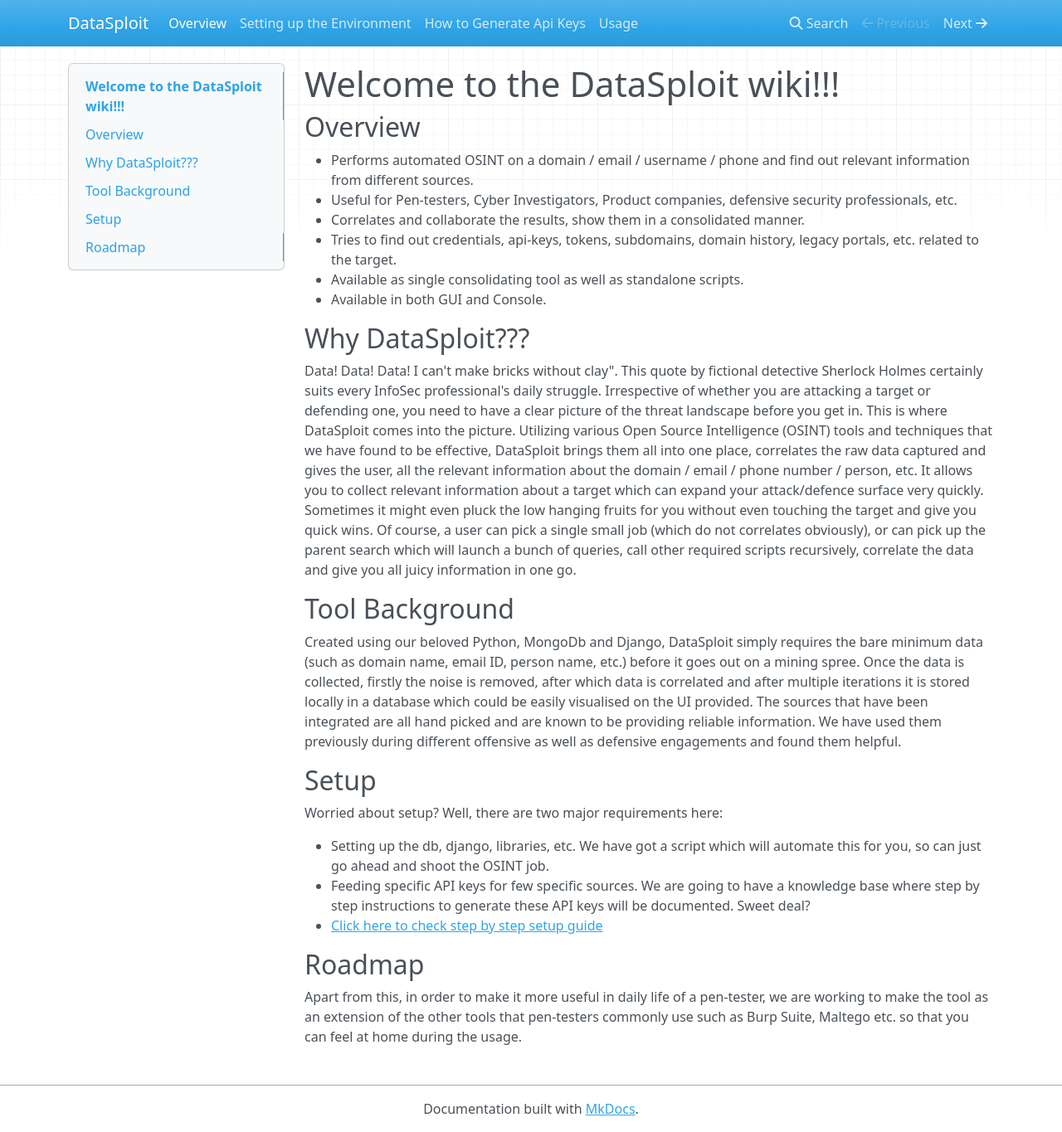
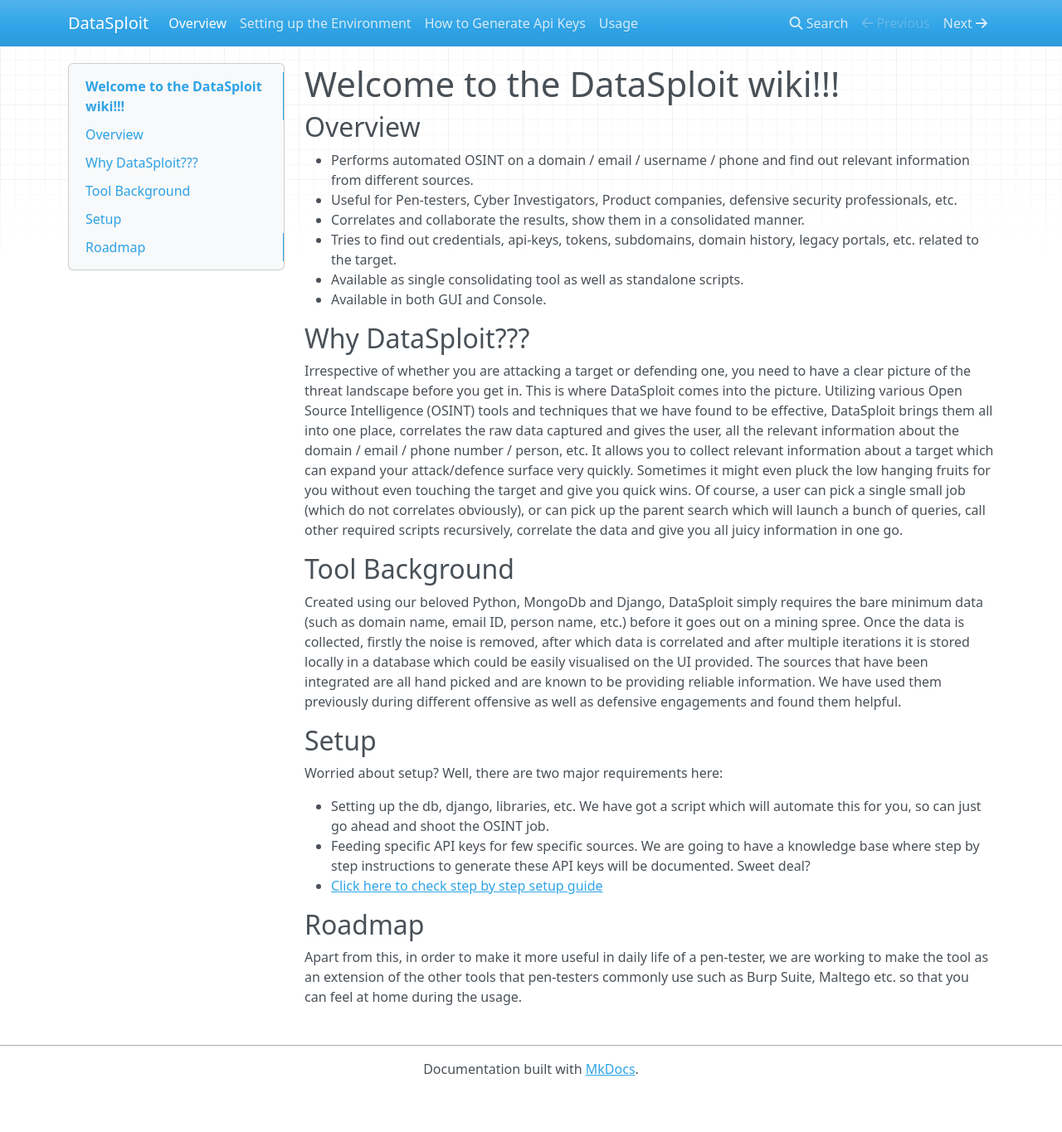
Before and after one commit to dvopsway/datasploit, an MkDocs documentation site: the page built from docs/index.md, in a window 1280 px wide and 1365 px high. Shown: the whole window at 83% size. Built offline with MkDocs 1.6.1, drawn with Linux system fonts in a browser that asks for light colours; nearby versions of some CDN libraries; old or Windows-style settings are respelled for this version of MkDocs.

Commit message:
More detailed documentation

```diff
--- a/docs/index.md
+++ b/docs/index.md
@@ -10,7 +10,7 @@
 
 ## Why DataSploit???
 
-Data! Data! Data! I can't make bricks without clay". This quote by fictional detective Sherlock Holmes certainly suits every InfoSec professional's daily struggle. Irrespective of whether you are attacking a target or defending one, you need to have a clear picture of the threat landscape before you get in. This is where DataSploit comes into the picture. Utilizing various Open Source Intelligence (OSINT) tools and techniques that we have found to be effective, DataSploit brings them all into one place, correlates the raw data captured and gives the user, all the relevant information about the domain / email / phone number / person, etc. It allows you to collect relevant information about a target which can expand your attack/defence surface very quickly. Sometimes it might even pluck the low hanging fruits for you without even touching the target and give you quick wins. Of course, a user can pick a single small job (which do not correlates obviously), or can pick up the parent search which will launch a bunch of queries, call other required scripts recursively, correlate the data and give you all juicy information in one go.
+Irrespective of whether you are attacking a target or defending one, you need to have a clear picture of the threat landscape before you get in. This is where DataSploit comes into the picture. Utilizing various Open Source Intelligence (OSINT) tools and techniques that we have found to be effective, DataSploit brings them all into one place, correlates the raw data captured and gives the user, all the relevant information about the domain / email / phone number / person, etc. It allows you to collect relevant information about a target which can expand your attack/defence surface very quickly. Sometimes it might even pluck the low hanging fruits for you without even touching the target and give you quick wins. Of course, a user can pick a single small job (which do not correlates obviously), or can pick up the parent search which will launch a bunch of queries, call other required scripts recursively, correlate the data and give you all juicy information in one go.
 
 ## Tool Background
 
```
